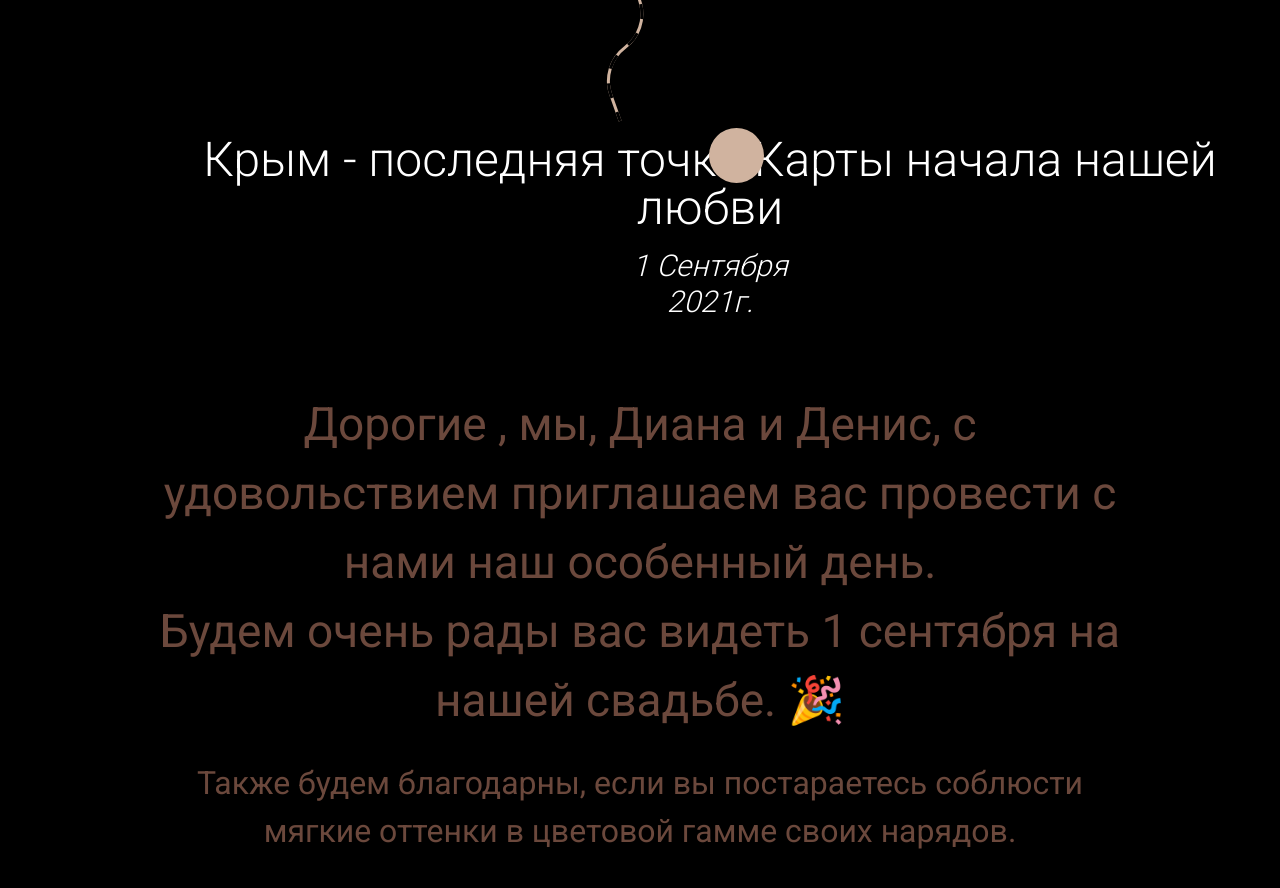
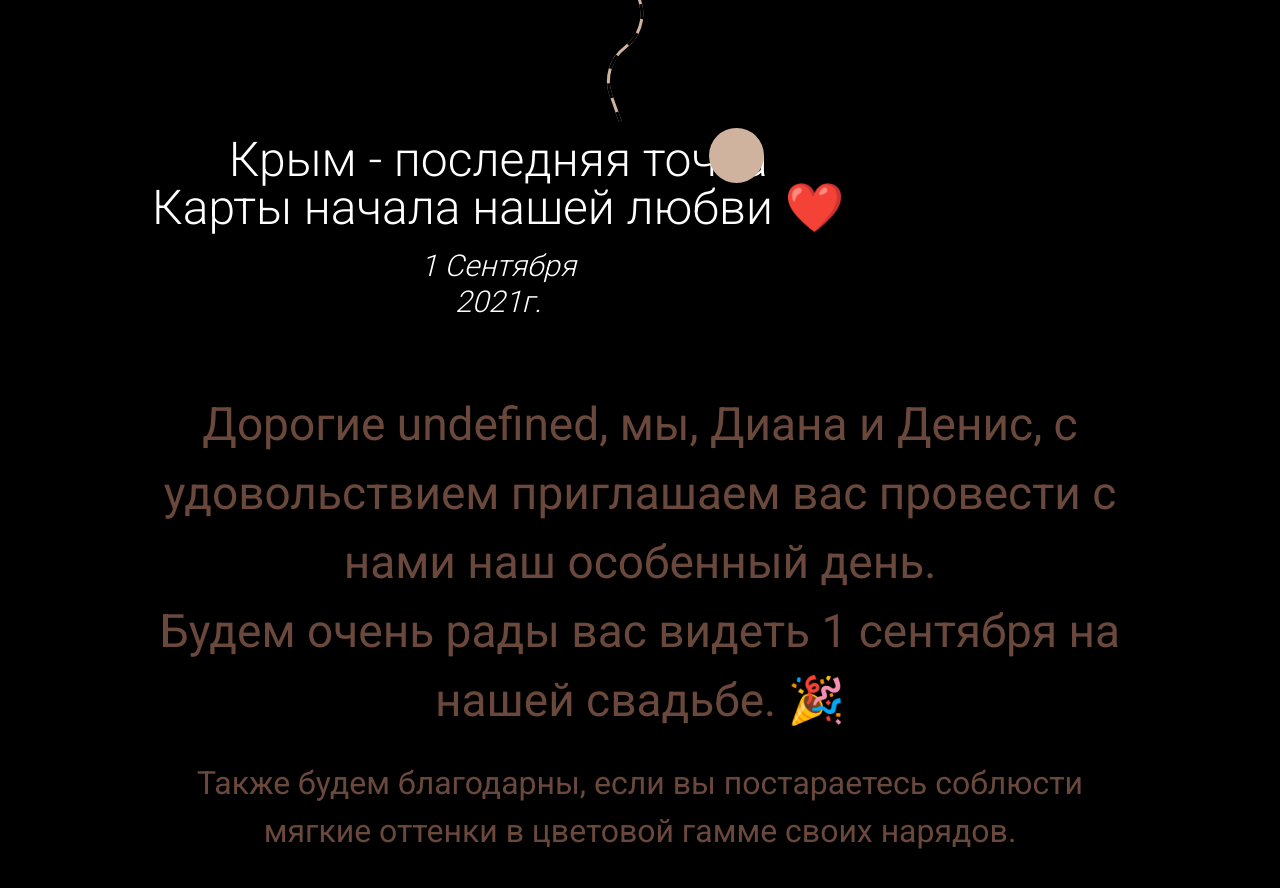
Before and after one commit to Shpakovich/invite, a Vue app: page / in a window 1280 px wide. Shown: the part 3980-4868 px from the top of the page. Built offline with nearby package versions, Linux system fonts and the light colour scheme.

Commit message:
закончил с персонализацией (костыль), + доавил emoji

```diff
--- a/src/components/HelloWorld.vue
+++ b/src/components/HelloWorld.vue
@@ -34,15 +34,22 @@
 
         created()
         {
-            let uri = window.location.href.split('?');
-            if (uri.length == 2)
+            let href = window.location.href;
+            let decoderLink;
+            try {
+                decoderLink = decodeURI(href);
+            } catch (e) {
+                console.error(e);
+            }
+            let uri = decoderLink.split('?');
+            if (uri.length === 2)
             {
                 let vars = uri[1].split('&');
                 let getVars = {};
                 let tmp = '';
                 vars.forEach(function(v){
                     tmp = v.split('=');
-                    if(tmp.length == 2)
+                    if(tmp.length === 2)
                         getVars[tmp[0]] = tmp[1];
                 });
                 this.guests = getVars;
@@ -52,20 +59,55 @@
         computed: {
             appeal(){
                 let appeal;
-                if( this.guests?.name2){
 
+                if(this.guests?.g){
+                    this.guests.g === 'm' ? appeal = 'Дорогой ' : appeal = 'Дорагая ';
+                } else {
+                    appeal = 'Дорогие ';
                 }
-                if (this.guests?.surname){
-                    appeal = this.guests?.name + ' ' + this.guests.surname;
+
+                if (this.guests?.surname1) {
+                    appeal= appeal + this.guests.name1 + ' ' + this.guests.surname1 + ',';
                 } else {
-                    appeal = this.guests?.name;
+                    appeal= appeal + this.guests.name1 + ',';
                 }
-                console.log(this.guests);
+
+                if (this.guests?.surname2) {
+                    appeal= appeal + ' ' + this.guests.name2 + ' ' + this.guests.surname2 + ',';
+                } else if (this.guests.name2) {
+                    appeal= appeal + ' ' + this.guests.name2 + ',';
+                }
+
+                if (this.guests?.surname3) {
+                    appeal= appeal + ' ' + this.guests.name3 + ' ' + this.guests.surname3 + ',';
+                } else if (this.guests.name3) {
+                    appeal= appeal + ' ' + this.guests.name3 + ',';
+                }
+
+                if (this.guests?.surname4) {
+                    appeal= appeal + ' ' + this.guests.name4 + ' ' + this.guests.surname4 + ',';
+                } else if (this.guests.name3) {
+                    appeal= appeal + ' ' + this.guests.name4 + ',';
+                }
+
                 return appeal;
             }
         },
 
         methods: {
+            /*getAppealString(name, surname, index){
+                if(name) {
+                    if(surname) {
+                        this.appeal = name + ' ' + surname;
+                        this.getAppealString(this.guests?.name2, this.guests?.surname2, index+1);
+                    } else {
+                        this.appeal = name;
+                        this.getAppealString(this.guests?.name2, this.guests?.surname2, index+1)
+                    }
+                } else {
+                    return this.appeal;
+                }
+            },*/
             handleScroll: function () {
                 const el = document.getElementById("roadmap");
                 //const height = document.documentElement.clientHeight;
@@ -419,7 +461,7 @@
                   </svg>
               </div>
               <p class="text-5xl text-center font-weight-light text-white">
-                  Окончили РЭУ<br>
+                  Окончили РЭУ 🧑‍🎓<br>
               </p>
           </div>
           <div class="absolute z-20 transition event17" style="opacity: 0;" v-scroll="handleScrollElement" id="event17">
@@ -447,7 +489,7 @@
           </div>
           <div class="absolute z-20 transition event19" style="opacity: 0;" v-scroll="handleScrollElement" id="event19">
               <p class="text-5xl text-center font-weight-light text-white">
-                  Крым - последняя точка Карты начала нашей любви
+                  Крым - последняя точка<br>Карты начала нашей любви ❤️
               </p>
               <div class="relative">
                   <p class="text-3xl m-auto text-center font-weight-light italic text-white">1 Сентября<br>2021г.</p>
@@ -472,13 +514,13 @@
           </div>
       </section>
       <section class="flex flex-column justify-center align-middle pt-64 px-36">
-          <h1 class="mb-6" style="font-size: 46px;color:#6B483C; background-color: transparent!important;">Дорогие {{ appeal }}, мы, Диана и Денис, с удовольствием приглашаем вас провести с нами наш особенный день.<br>Будем очень рады вас видеть 1 сентября на нашей свадьбе. 🎉</h1>
+          <h1 class="mb-6" style="font-size: 46px;color:#6B483C; background-color: transparent!important;">{{ appeal }} мы, Диана и Денис, с удовольствием приглашаем вас провести с нами наш особенный день.<br>Будем очень рады вас видеть 1 сентября на нашей свадьбе. 🎉</h1>
           <h2 style="font-size: 32px;color:#6B483C; background-color: transparent!important;">Также будем благодарны, если вы постараетесь соблюсти мягкие оттенки в цветовой гамме своих нарядов. </h2>
       </section>
-      <section class="flex flex-row justify-center align-middle pt-64" id="map-Russia">
+      <!--<section class="flex flex-row justify-center align-middle pt-64" id="map-Russia">
 
-      </section>
-      <section class="flex flex-row justify-center align-middle pt-32">
+      </section>-->
+      <section class="flex flex-row justify-center align-middle pt-24">
         <iframe src="https://docs.google.com/forms/d/e/1FAIpQLSf3FGt15vUyQ4oBezCNLttmf664_YNryVzzjAeBg9QC-PHN1g/viewform?embedded=true" width="640" height="1296" frameborder="0" marginheight="0" marginwidth="0">Загрузка…</iframe>
       </section>
   </v-container>
```
